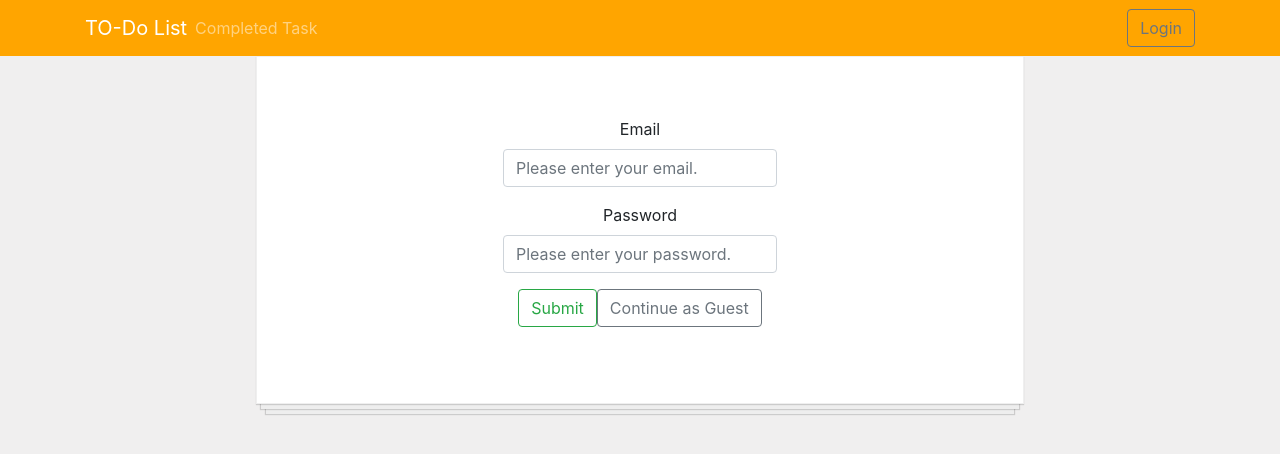
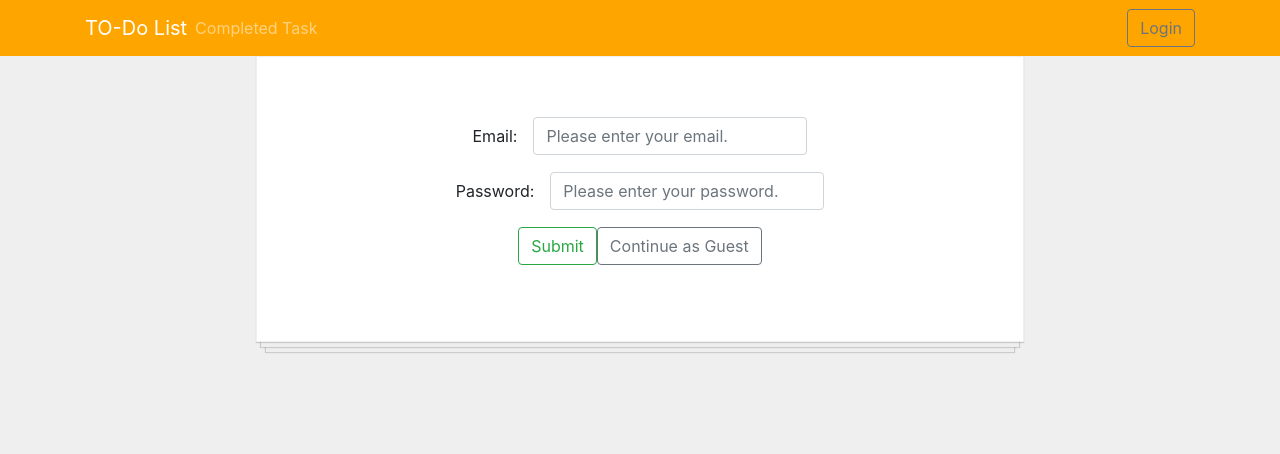
Before and after one commit to Chetanpaliwal22/To-Do-List-App, a React (Create React App) app: page /sign-in in a window 1280 px wide. Shown: the top 454 px of the page. Built offline with nearby package versions, Linux system fonts and the light colour scheme.

Commit message:
code refactoring

```diff
--- a/src/components/AddTaskFormComponent.js
+++ b/src/components/AddTaskFormComponent.js
@@ -6,20 +6,18 @@ import Form from 'react-bootstrap/Form';
 class AddTaskForm extends Component {
 
     handleSubmit = (event) => {
-        event.preventDefault();
-        this.setState({ showForm: false })
-        let id = Date.now();
-        let newTodo = {
-            id: id,
+        const { addToDo } = this.props;
+        const newTodo = {
+            id: Date.now(),
             text: this.inputNode.value,
             completed: false
         }
-        this.props.addToDo(newTodo);
+        addToDo(newTodo);
     }
 
     render() {
         return (
-            <Form onSubmit={this.handleSubmit}>
+            <Form>
                 <Form.Group controlId="formTask">
                     <Form.Label>Task Detail</Form.Label>
                     <Form.Control type="text" maxLength={30} placeholder="Enter task name." required ref={node => (this.inputNode = node)} />
@@ -30,7 +28,7 @@ class AddTaskForm extends Component {
                 <Form.Group controlId="formBasicCheckbox">
                     <Form.Check type="checkbox" required label="Prove that, you are not a robot." />
                 </Form.Group>
-                <Button variant="primary" type="submit">
+                <Button variant="primary" onClick={this.handleSubmit} type="button">
                     Add
                 </Button>
             </Form>
--- a/src/components/HeaderComponent.js
+++ b/src/components/HeaderComponent.js
@@ -7,16 +7,18 @@ import {
 class Header extends React.Component {
 
     render() {
+        const { toggleTaskMode } = this.props;
+
         return (
 
             <div>
                 <Navbar dark expand="md header">
                     <div className="container">
-                        <NavbarBrand className="mr-auto" href="/">TO-Do List</NavbarBrand>
+                        <NavbarBrand className="mr-auto" onClick={() => toggleTaskMode(false)}>TO-Do List</NavbarBrand>
                         <Collapse navbar>
                             <Nav navbar className="headeritem">
-                            <NavItem>
-                                    <NavLink className="nav-link" href='/' onClick={this.showCompletedTasks}><span className="fa fa-home fa-lg"></span>Completed Task</NavLink>
+                                <NavItem>
+                                    <NavLink className="nav-link" onClick={() => toggleTaskMode(true)}><span className="fa fa-home fa-lg"></span>Completed Task</NavLink>
                                 </NavItem>
                             </Nav>
                             <Nav className="ml-auto" navbar>
--- /dev/null
+++ b/src/components/Login.css
@@ -0,0 +1,9 @@
+.formgroup {
+    display: flex;
+    justify-content: center;
+    align-items: baseline;
+}
+
+.label{
+    margin-right: 1rem;
+}
--- a/src/components/LoginComponent.js
+++ b/src/components/LoginComponent.js
@@ -2,6 +2,7 @@ import React, { Component } from "react";
 import Header from './HeaderComponent';
 import { Form, FormGroup, Label, Input } from 'reactstrap';
 import Button from 'react-bootstrap/Button';
+import './Login.css';
 
 class Login extends Component {
 
@@ -10,12 +11,12 @@ class Login extends Component {
             <div >
                 <Header />
                 <Form className="todo-list">
-                    <FormGroup>
-                        <Label for="email">Email</Label>
+                    <FormGroup className="formgroup">
+                        <Label for="email" className="label">Email:</Label>
                         <Input type="email" name="email" id="email" placeholder="Please enter your email." />
                     </FormGroup>
-                    <FormGroup>
-                        <Label for="password">Password</Label>
+                    <FormGroup className="formgroup">
+                        <Label for="password" className="label">Password:</Label>
                         <Input type="password" name="password" id="password" placeholder="Please enter your password." />
                     </FormGroup>
                     <div className="form-group row">
--- a/src/components/MainComponent.js
+++ b/src/components/MainComponent.js
@@ -46,6 +46,9 @@ class Main extends Component {
         this.updateContent()
     }
 
+    toggleTaskMode = (mode) => this.setState({ completedTaskMode: mode });
+    toggleShowForm = (mode) => this.setState({ showForm: mode });
+
     updateContent = async () => {
         let tododatas = await db.collection("ToDoList").get();
         let list = tododatas.docs.map(doc => {
@@ -58,9 +61,10 @@ class Main extends Component {
 
     addTodo = (newTodo) => {
         db.collection('ToDoList').doc(newTodo.id.toString()).set(newTodo).then(() => {
-            this.state.todos.push(newTodo)
+            const { todos } = this.state;
+            todos.push(newTodo);
             this.setState({
-                todos: this.state.todos,
+                todos,
                 showForm: false
             })
         }).catch((error) => {
@@ -81,12 +85,13 @@ class Main extends Component {
     }
 
     render() {
-        const todoItems = this.state.todos.filter((item) => { return item.completed === this.state.completedTaskMode }).map((item) => < TodoItem key={item.id} item={item} handleChange={this.handleChange} />)
+        const { completedTaskMode, showForm, todos } = this.state;
+        const todoItems = todos.filter((item) => { return item.completed === completedTaskMode }).map((item) => < TodoItem key={item.id} item={item} handleChange={this.handleChange} />)
 
         return (
             <div>
-                <Header state={this.state} />
-                {this.state.completedTaskMode ?
+                <Header toggleTaskMode={this.toggleTaskMode} />
+                {completedTaskMode ?
                     <div className="todo-list">
                         {this.showHeaderText("Woo Hoo, You have completed following tasks!")}
                         {todoItems}
@@ -94,9 +99,9 @@ class Main extends Component {
                     <div className="todo-list">
                         {this.showHeaderText("Hey there, what's on your mind today?")}
                         {todoItems}
-                        {this.state.showForm ? this.showForm() : null}
+                        {showForm && this.showForm()}
                         <div className="todo-button">
-                            <Button variant="outline-success" onClick={() => this.setState({ showForm: true })} disabled={this.state.showForm}>Add Task</Button>
+                            <Button variant="outline-success" onClick={() => this.toggleShowForm(true)} disabled={showForm}>Add Task</Button>
                         </div>
                     </div>}
             </div>
@@ -109,7 +114,7 @@ class Main extends Component {
 
     showForm = () => {
         return (
-            <AddTaskForm addToDo={this.addTodo.bind(this)} state={this.state} />
+            <AddTaskForm addToDo={this.addTodo.bind(this)} />
         );
     }
 
```
